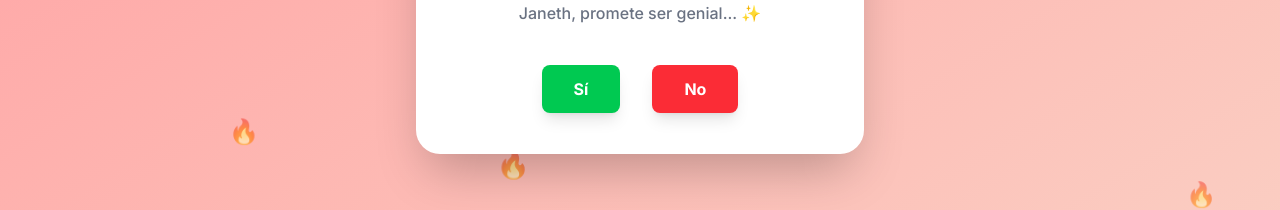
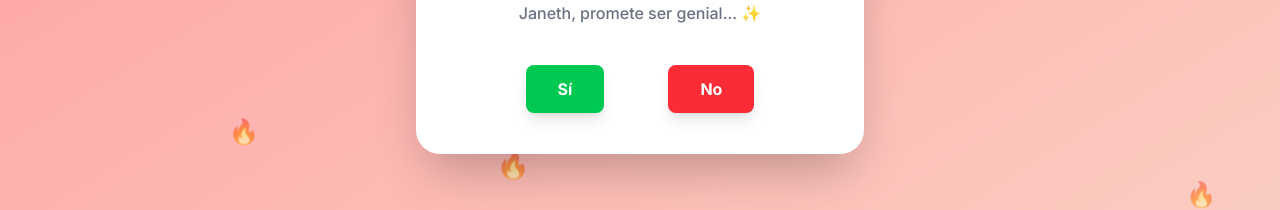
Before and after one commit to moisesdevweb/CitasJHT, a Next.js app: page / in a window 1280 px wide. Shown: the part 487-697 px from the top of the page. Built offline with nearby package versions, Linux system fonts and the light colour scheme.

Commit message:
Cambio en distancia y sobreposicion

```diff
--- a/app/components/AskOut.tsx
+++ b/app/components/AskOut.tsx
@@ -171,7 +171,7 @@
               Janeth, promete ser genial... ✨
             </p>
 
-            <div className="flex items-center justify-center gap-8 relative h-16 w-full">
+            <div className="flex items-center justify-center gap-16 relative h-16 w-full">
 
               {/* Botón SÍ */}
               <motion.button
```
